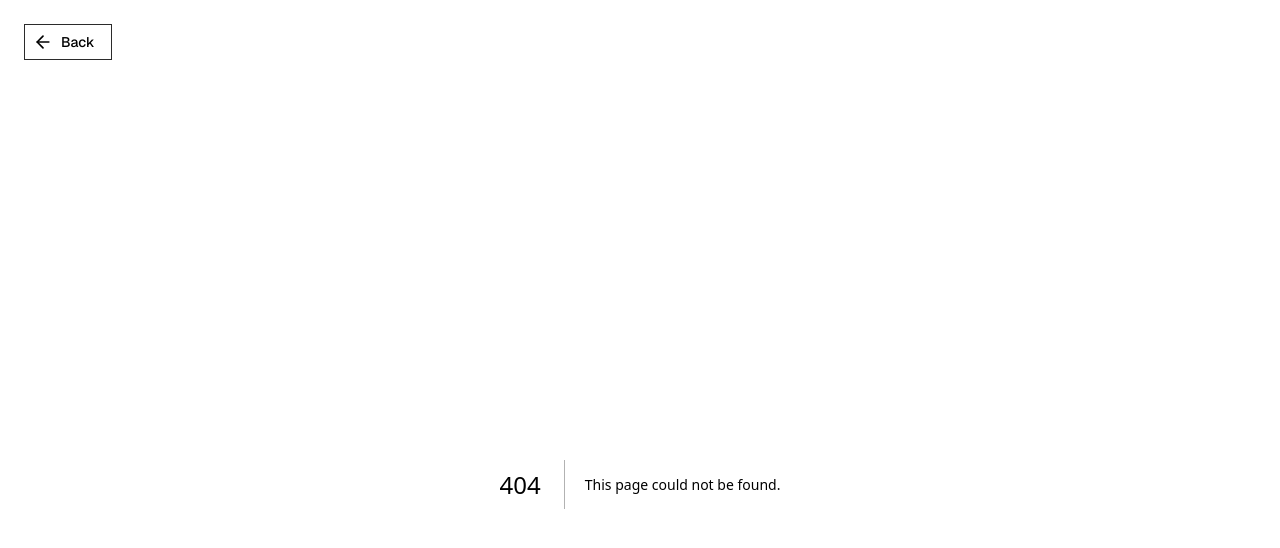
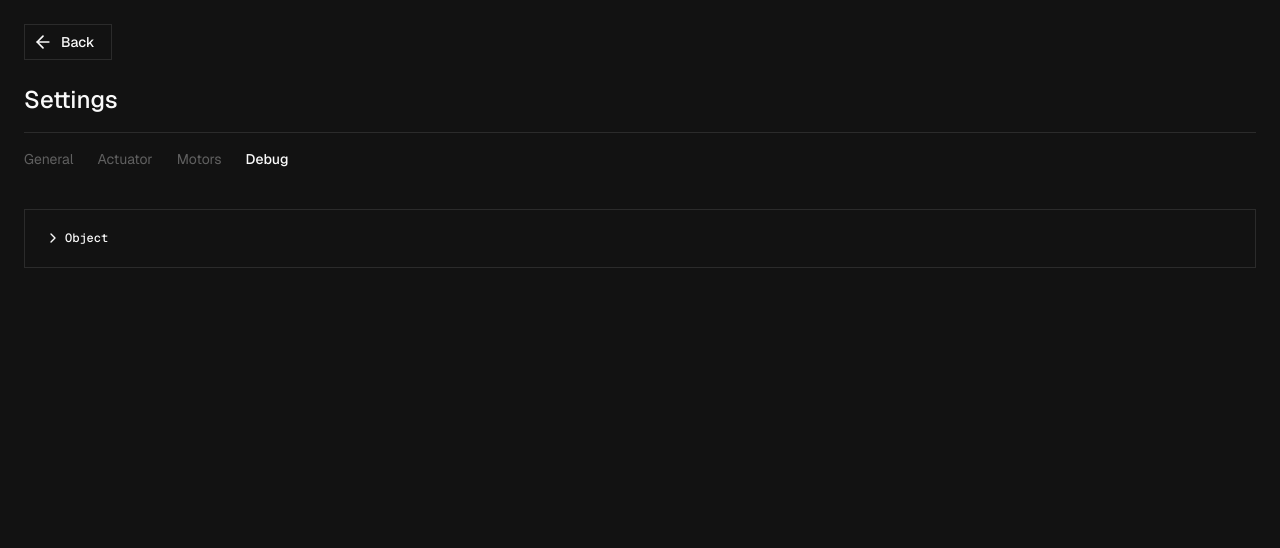
Before and after one commit to mossida/xtee, a Next.js app: page /settings/debug in a window 1280 px wide. Before the commit this address had no page. Shown: the top 548 px of the page. Built offline with nearby package versions, Linux system fonts and the light colour scheme.

Commit message:
feat: add debug feature

```diff
--- a/src/app/page.tsx
+++ b/src/app/page.tsx
@@ -2,25 +2,10 @@
 
 import { ControlActuator } from "@/components/actuator/control-actuator";
 import { ControlMotors } from "@/components/motors/control-motors";
-import { Button } from "@/components/ui/button";
-import { useToast } from "@/components/ui/use-toast";
-import * as inputDetection from "detect-it";
 
 export default function Home() {
-  const { toast } = useToast();
-
   return (
     <div className="flex flex-col gap-4">
-      <Button
-        onClick={() =>
-          toast({
-            title: "Hello",
-            description: JSON.stringify(inputDetection),
-          })
-        }
-      >
-        Debug
-      </Button>
       <ControlActuator />
       <ControlMotors />
     </div>
--- /dev/null
+++ b/src/app/settings/debug/page.tsx
@@ -0,0 +1,20 @@
+"use client";
+
+import { JsonViewer } from "@/components/json-viewer";
+import { storeContainer } from "@/lib/store";
+import { useQuery } from "@tanstack/react-query";
+import * as inputDetection from "detect-it";
+
+export default function DebugPage() {
+  const { data: store } = useQuery({
+    queryKey: ["debug_store"],
+    queryFn: () => storeContainer?.entries(),
+  });
+
+  const debugObject = {
+    input: { ...inputDetection },
+    store: Object.fromEntries(store ?? []),
+  };
+
+  return <JsonViewer data={debugObject} initialExpanded={true} />;
+}
--- a/src/app/settings/layout.tsx
+++ b/src/app/settings/layout.tsx
@@ -20,6 +20,10 @@ export default function Layout({ children }: { children: React.ReactNode }) {
             label: "Motors",
             path: "/settings/motors",
           },
+          {
+            label: "Debug",
+            path: "/settings/debug",
+          },
         ]}
       />
       {children}
--- /dev/null
+++ b/src/components/json-viewer.tsx
@@ -0,0 +1,130 @@
+"use client";
+
+import { Button } from "@/components/ui/button";
+import { Card, CardContent } from "@/components/ui/card";
+import { cn } from "@/lib/cn";
+import { ChevronDown, ChevronRight } from "lucide-react";
+import { useState } from "react";
+
+type JsonViewerProps = {
+  data: unknown;
+  initialExpanded?: boolean;
+  className?: string;
+};
+
+export const JsonViewer: React.FC<JsonViewerProps> = ({
+  data,
+  initialExpanded = false,
+  className,
+}) => {
+  const [expandedPaths, setExpandedPaths] = useState<Set<string>>(new Set());
+
+  const toggleExpand = (path: string) => {
+    const newExpandedPaths = new Set(expandedPaths);
+    if (newExpandedPaths.has(path)) {
+      newExpandedPaths.delete(path);
+    } else {
+      newExpandedPaths.add(path);
+    }
+    setExpandedPaths(newExpandedPaths);
+  };
+
+  const renderValue = (value: unknown, path: string, indent = 0) => {
+    if (value === null)
+      return <span className="text-muted-foreground">null</span>;
+    if (value === undefined)
+      return <span className="text-muted-foreground">undefined</span>;
+
+    if (Array.isArray(value)) {
+      if (value.length === 0)
+        return <span className="text-muted-foreground">[]</span>;
+
+      const isExpanded = expandedPaths.has(path);
+      return (
+        <div>
+          <Button
+            variant="ghost"
+            size="sm"
+            className="h-6 px-1 hover:bg-transparent"
+            onClick={() => toggleExpand(path)}
+          >
+            {isExpanded ? (
+              <ChevronDown className="h-4 w-4" />
+            ) : (
+              <ChevronRight className="h-4 w-4" />
+            )}
+            <span className="ml-1">Array[{value.length}]</span>
+          </Button>
+          {isExpanded && (
+            <div className="ml-4 border-l pl-3 border-border">
+              {value.map((item, index) => (
+                <div
+                  key={`${path}-${
+                    // biome-ignore lint/suspicious/noArrayIndexKey: safe
+                    index
+                  }`}
+                  className="py-1"
+                >
+                  <span className="text-muted-foreground mr-2">{index}:</span>
+                  {renderValue(item, `${path}-${index}`, indent + 1)}
+                </div>
+              ))}
+            </div>
+          )}
+        </div>
+      );
+    }
+
+    if (typeof value === "object") {
+      const entries = Object.entries(value);
+      if (entries.length === 0)
+        return <span className="text-muted-foreground">{}</span>;
+
+      const isExpanded = expandedPaths.has(path);
+      return (
+        <div>
+          <Button
+            variant="ghost"
+            size="sm"
+            className="h-6 px-1 hover:bg-transparent"
+            onClick={() => toggleExpand(path)}
+          >
+            {isExpanded ? (
+              <ChevronDown className="h-4 w-4" />
+            ) : (
+              <ChevronRight className="h-4 w-4" />
+            )}
+            <span className="ml-1">Object</span>
+          </Button>
+          {isExpanded && (
+            <div className="ml-4 border-l pl-3 border-border">
+              {entries.map(([key, val]) => (
+                <div key={`${path}-${key}`} className="py-1">
+                  <span className="text-primary mr-2">{key}:</span>
+                  {renderValue(val, `${path}-${key}`, indent + 1)}
+                </div>
+              ))}
+            </div>
+          )}
+        </div>
+      );
+    }
+
+    if (typeof value === "string")
+      return <span className="text-green-600">"{value}"</span>;
+    if (typeof value === "number")
+      return <span className="text-orange-600">{value}</span>;
+    if (typeof value === "boolean")
+      return <span className="text-purple-600">{value.toString()}</span>;
+
+    return <span>{String(value)}</span>;
+  };
+
+  return (
+    <Card className={cn("w-full overflow-auto", className)}>
+      <CardContent className="p-4 font-mono text-sm">
+        {renderValue(data, "root")}
+      </CardContent>
+    </Card>
+  );
+};
```
